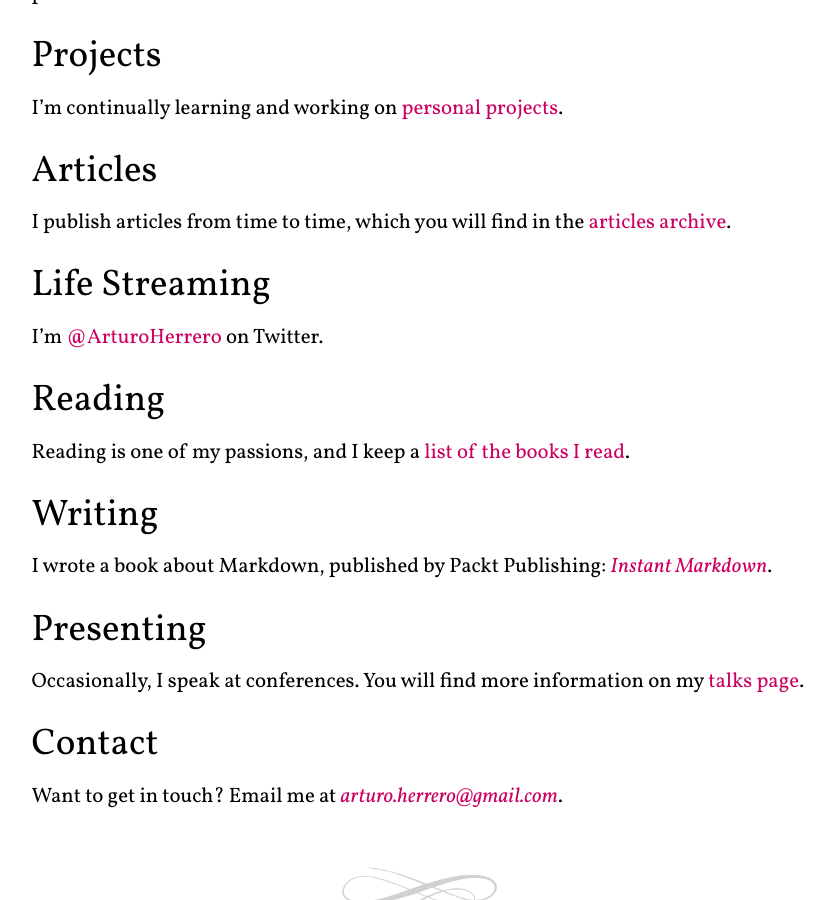
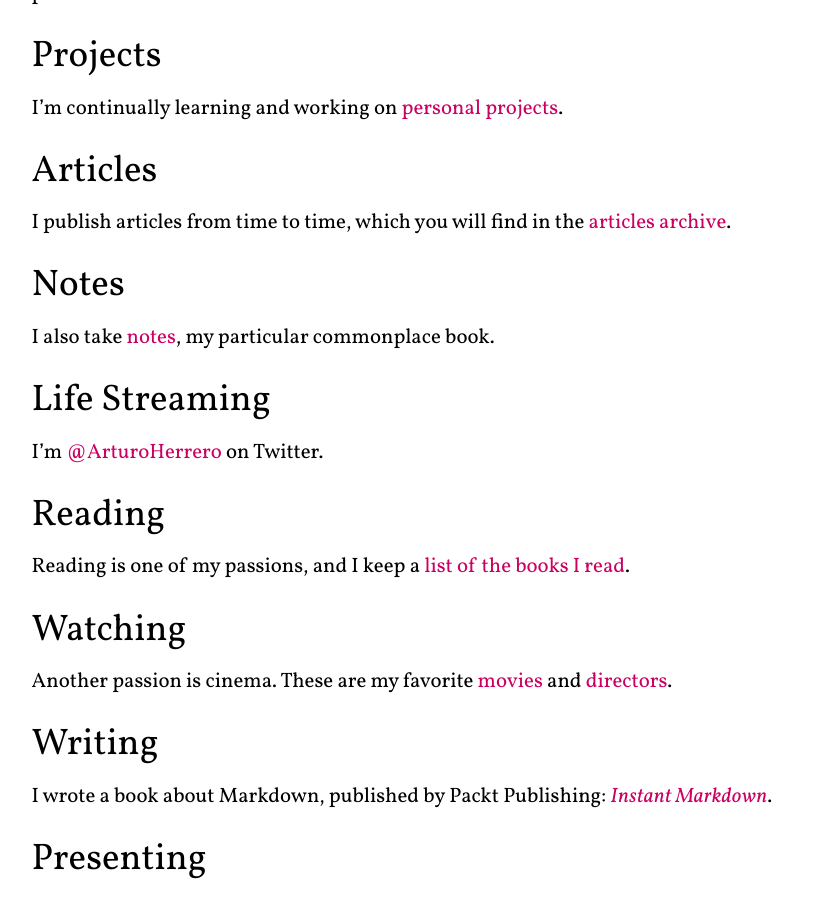
Before and after one commit to arturoherrero/arturoherrero.com, a Jekyll site: the page built from pages/index.md, in a window 1280 px wide and 900 px high, scrolled down 302 px. Shown: the whole window, without its empty margins (219-1053 px from the left). Built offline with Jekyll 4.4.1, drawn with Linux system fonts in a browser that asks for light colours.

Commit message:
Add notes, movies and directors to the homepage

```diff
--- a/pages/index.md
+++ b/pages/index.md
@@ -23,6 +23,11 @@
 I publish articles from time to time, which you will find in the [articles archive][3].
 
 
+## Notes
+
+I also take [notes][10], my particular commonplace book.
+
+
 ## Life Streaming
 
 I'm [@ArturoHerrero][4]{:target="_blank" onclick="ga('send', 'event', 'Extra', 'Twitter Click', 'Twitter Home');"} on Twitter.
@@ -31,6 +36,11 @@
 ## Reading
 
 Reading is one of my passions, and I keep a [list of the books I read][7].
+
+
+## Watching
+
+Another passion is cinema. These are my favorite [movies][11] and [directors][12].
 
 
 ## Writing
@@ -55,3 +65,6 @@
 [7]: /books
 [8]: /projects
 [9]: https://gitlab.com
+[10]: /notes
+[11]: /movies
+[12]: /directors
```
Also changed, not shown: pages/directors.md (+2 -2 lines).
